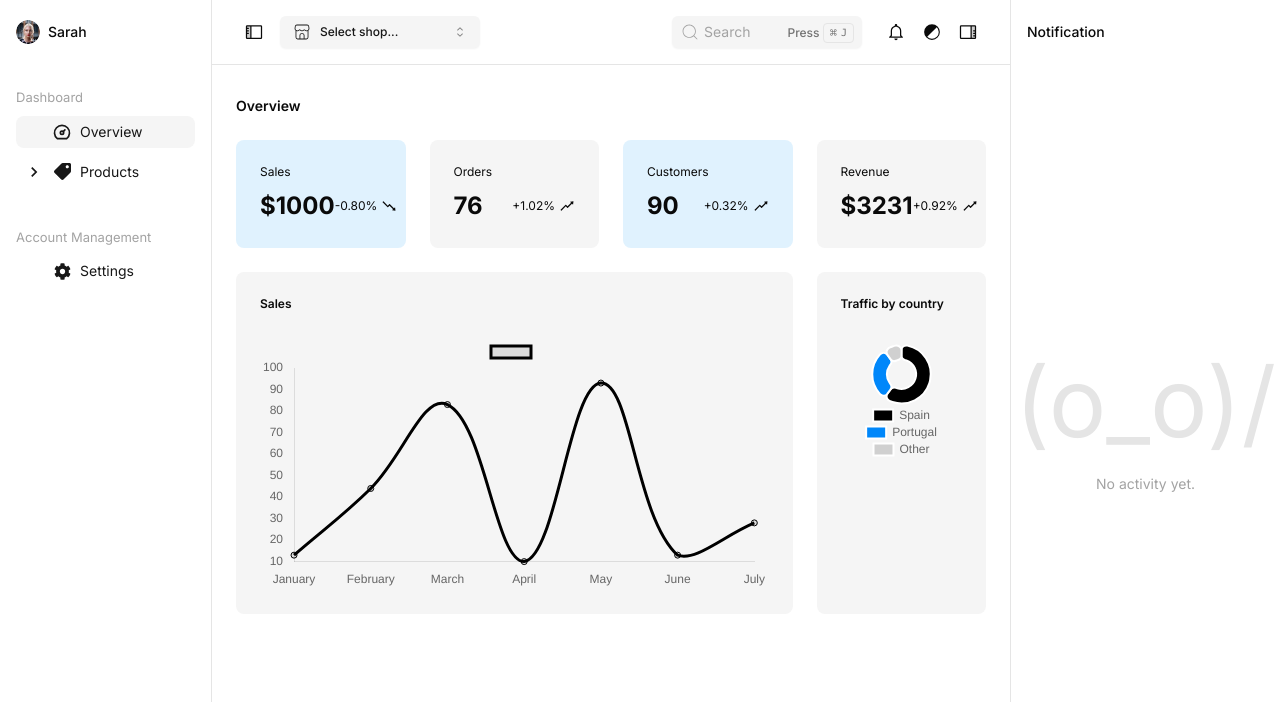
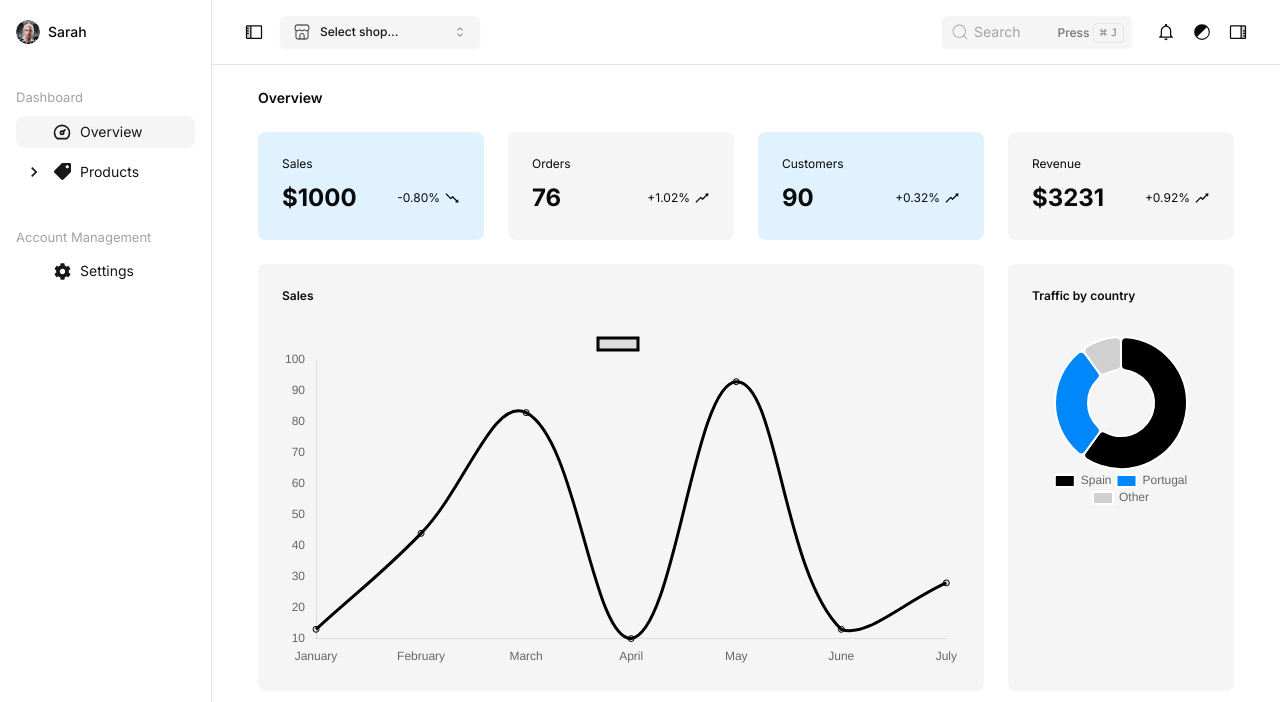
Before and after one commit to IAmTahazzot/ecommerce-cms, a Next.js app: page / in a window 1280 px wide. Shown: the top 702 px of the page. Built offline with nearby package versions, Linux system fonts and the light colour scheme.

Commit message:
feat: sidebar and notification panel toggle added
Dynamic layout added for sidebar and notification with smooth transition

```diff
--- a/package.json
+++ b/package.json
@@ -25,7 +25,8 @@
     "react-dom": "^18",
     "react-icons": "^5.0.1",
     "tailwind-merge": "^2.2.1",
-    "tailwindcss-animate": "^1.0.7"
+    "tailwindcss-animate": "^1.0.7",
+    "zustand": "^4.5.2"
   },
   "devDependencies": {
     "@storybook/addon-essentials": "^7.6.17",
--- /dev/null
+++ b/src/app/(routes)/components/Main.tsx
@@ -0,0 +1,25 @@
+'use client'
+
+import { Container } from "@/components/Container";
+import { useLayout } from "@/hooks/useLayout";
+import { cn } from "@/lib/utils";
+
+interface MainProps {
+  children: React.ReactNode;
+}
+
+export const Main = ({ children }: MainProps) => {
+  const { sidebar, notificationPanel } = useLayout();
+
+  return (
+    <main
+      className={cn(
+        "transition-all mt-16",
+        sidebar ? "ml-[212px]" : "ml-0",
+        notificationPanel ? "mr-[270px]" : "mr-0"
+      )}
+    >
+      <Container>{children}</Container>
+    </main>
+  );
+};
--- a/src/app/(routes)/layout.tsx
+++ b/src/app/(routes)/layout.tsx
@@ -1,14 +1,31 @@
+import type { Shop } from "@/components/Header/SwitchShop";
+
 import { Sidebar } from "@/components/Sidebar/Sidebar";
 import { Navigation } from "@/lib/navigations";
 import { Header } from "@/components/Header/Header";
 import { NotificationPanel } from "@/components/NotificationPanel/NotificationPanel";
+import { Main } from "./components/Main";
 
-const MainLayout = ({ children }: { children: React.ReactNode }) => {
+const getMyShop = async (): Promise<Shop[]> => {
+  return new Promise((resolve) => {
+    setTimeout(() => {
+      resolve([
+        { id: "1", name: "Shop 1" },
+        { id: "2", name: "Shop 2" },
+        { id: "3", name: "Shop 3" },
+      ]);
+    }, 2000);
+  });
+};
+
+const MainLayout = async ({ children }: { children: React.ReactNode }) => {
+  const shops = await getMyShop();
+
   return (
     <div>
-      <Header />
+      <Header shops={shops} />
       <Sidebar navigation={Navigation} />
-      <main className='ml-[212px] mt-24 mr-[270px]'>{children}</main>
+      <Main>{children}</Main>
       <NotificationPanel />
     </div>
   );
--- a/src/app/(routes)/page.tsx
+++ b/src/app/(routes)/page.tsx
@@ -5,7 +5,7 @@ import { AiOutlineRise, AiOutlineFall } from "react-icons/ai";
 
 export default function Home() {
   return (
-    <div className="grid grid-cols-4 gap-6 m-6">
+    <div className="grid grid-cols-4 gap-6">
       <div className="col-start-1 col-end-5">
         <h3 className="text-sm font-semibold">Overview</h3>
       </div>
--- /dev/null
+++ b/src/components/Container.tsx
@@ -0,0 +1,7 @@
+interface ContainerProps {
+  children: React.ReactNode;
+}
+
+export const Container = ({ children }: ContainerProps) => {
+  return <div className="container max-w-[1024px] p-6 my-0 mx-auto">{children}</div>;
+};
--- a/src/components/Header/Header.tsx
+++ b/src/components/Header/Header.tsx
@@ -1,3 +1,5 @@
+'use client'
+
 import { PiSidebarDuotone } from "react-icons/pi";
 import { IoMdNotificationsOutline } from "react-icons/io";
 import { VscColorMode } from 'react-icons/vsc'
@@ -5,27 +7,28 @@ import { VscColorMode } from 'react-icons/vsc'
 import { Shop, SwitchShop } from "./SwitchShop";
 import { Button } from "../ui/button";
 import { SearchCommands } from "./SearchCommands";
+import { useLayout } from "@/hooks/useLayout";
+import { cn } from "@/lib/utils";
 
-const getMyShop = async (): Promise<Shop[]> => {
-  return new Promise((resolve) => {
-    setTimeout(() => {
-      resolve([
-        { id: "1", name: "Shop 1" },
-        { id: "2", name: "Shop 2" },
-        { id: "3", name: "Shop 3" },
-      ]);
-    }, 2000);
-  });
-};
 
-export const Header = async () => {
-  const shops = await getMyShop();
+interface HeaderProps {
+  shops: Shop[];
+}
+
+export const Header = ({ shops } : HeaderProps) => {
+  const { notificationPanel, toggleNotificationPanel, sidebar, toggleSidebar } = useLayout();
 
   return (
-    <header className="fixed top-0 left-[212px] right-[270px] py-4 px-6 border-b border-neutral-200 bg-white">
+    <header className={
+      cn(
+        'fixed top-0 py-4 px-6 border-b border-neutral-200 bg-white transition-all',
+        notificationPanel ? 'right-[270px]' : 'right-0',
+        sidebar ? 'left-[212px]' : 'left-0',
+      )
+    }>
       <div className="flex items-center justify-between h-[32px]">
         <div className="flex items-center gap-x-2">
-          <Button variant={"ghost"} size={"icon"}>
+          <Button onClick={toggleSidebar} variant={"ghost"} size={"icon"}>
             <PiSidebarDuotone className="h-5 w-5" />
           </Button>
           <SwitchShop shops={shops} />
@@ -41,7 +44,7 @@ export const Header = async () => {
           <Button variant={"ghost"} size={"icon"}>
             <VscColorMode className="h-[18px] w-[18px] rotate-45" />
           </Button>
-          <Button variant={"ghost"} size={"icon"}>
+          <Button onClick={toggleNotificationPanel} variant={"ghost"} size={"icon"}>
             <PiSidebarDuotone className="h-5 w-5 rotate-180" />
           </Button>
         </div>
--- a/src/components/NotificationPanel/NotificationPanel.tsx
+++ b/src/components/NotificationPanel/NotificationPanel.tsx
@@ -1,22 +1,33 @@
+'use client'
+
+import { useLayout } from "@/hooks/useLayout"
 import { NotificationCard, NotificationType } from "./NotificationCard"
+import { cn } from "@/lib/utils"
 
 const emptyNotificationIcons: string[] = ['(^_^)', '\(o_o)/', '(^-^*)', '(>_<)', '(·.·)', '(≥o≤)', '(·_·)', '(˚Δ˚)']
 
 export const NotificationPanel = () => {
+  const { notificationPanel } = useLayout()
+
   return (
-    <section className="fixed top-0 right-0 h-full flex flex-col gap-y-4 w-[270px] p-4 border-l border-neutral-200 bg-white">
+    <section className={
+      cn(
+        'fixed top-0 right-0 h-full flex flex-col gap-y-4 w-[270px] p-4 border-l border-neutral-200 bg-white transition-all',
+        notificationPanel ? 'translate-x-0' : 'translate-x-full'
+      )
+    }>
       <div className="h-8 flex items-center">
         <h3 className="text-sm font-medium">Notification</h3>
       </div>
 
-      <div className="flex-1 flex flex-col justify-center items-center gap-y-6">
+      {/* <div className="flex-1 flex flex-col justify-center items-center gap-y-6">
         <span className='text-8xl text-neutral-200'>
           {emptyNotificationIcons[Math.floor(Math.random() * emptyNotificationIcons.length)]}
         </span>
         <span className="text-neutral-400 text-sm">No activity yet.</span>
-      </div>
+      </div> */}
 
-      {/* <div className="mt-4">
+      <div className="mt-4">
         <NotificationCard
           type={NotificationType.NEW_ORDER}
           title="Sarah ordered 3 items"
@@ -27,7 +38,7 @@ export const NotificationPanel = () => {
           title="Default theme changed to silicon"
           date="2 hour ago."
         />
-      </div> */}
+      </div>
     </section>
   );
 }
--- a/src/components/Sidebar/Sidebar.tsx
+++ b/src/components/Sidebar/Sidebar.tsx
@@ -7,6 +7,7 @@ import { useState } from "react";
 import Image from "next/image";
 import Link from "next/link";
 import { usePathname } from 'next/navigation'
+import { useLayout } from "@/hooks/useLayout";
 
 
 export type navItem = {
@@ -40,6 +41,7 @@ export const Sidebar = ({ navigation }: SidebarProps) => {
   const path = usePathname();
   const [activeRoot, setActiveRoot] = useState<number | null>(null);
   const [activeSubmenu, setActiveSubmenu] = useState<number | null>(null);
+  const { sidebar }  = useLayout();
 
   const handleSubMenu = (rootIndex: number, index: number) => {
     setActiveRoot(rootIndex);
@@ -47,7 +49,12 @@ export const Sidebar = ({ navigation }: SidebarProps) => {
   };
 
   return (
-    <aside className="fixed top-0 flex flex-col w-[212px] h-full p-4 z-10 bg-white border-r border-neutral-200">
+    <aside className={
+      cn(
+        'fixed top-0 flex flex-col w-[212px] h-full p-4 z-10 bg-white border-r border-neutral-200 transition-transform',
+        sidebar ? 'translate-x-0' : '-translate-x-full'
+      )
+    }>
       <div className="flex items-center gap-x-2 h-8 mb-4">
         <Image
           src="/placeholders/avatar.png"
--- /dev/null
+++ b/src/hooks/useLayout.ts
@@ -0,0 +1,15 @@
+import { create } from 'zustand'
+
+interface Layout {
+  sidebar: boolean
+  notificationPanel: boolean
+  toggleSidebar: () => void
+  toggleNotificationPanel: () => void
+}
+
+export const useLayout = create<Layout>((set) => ({
+  sidebar: true,
+  notificationPanel: false,
+  toggleSidebar: () => set((state) => ({ sidebar: !state.sidebar })),
+  toggleNotificationPanel: () => set((state) => ({ notificationPanel: !state.notificationPanel })),
+}))
```
Also changed, not shown: 1 other file (tests, documents, lock files or other folders).
